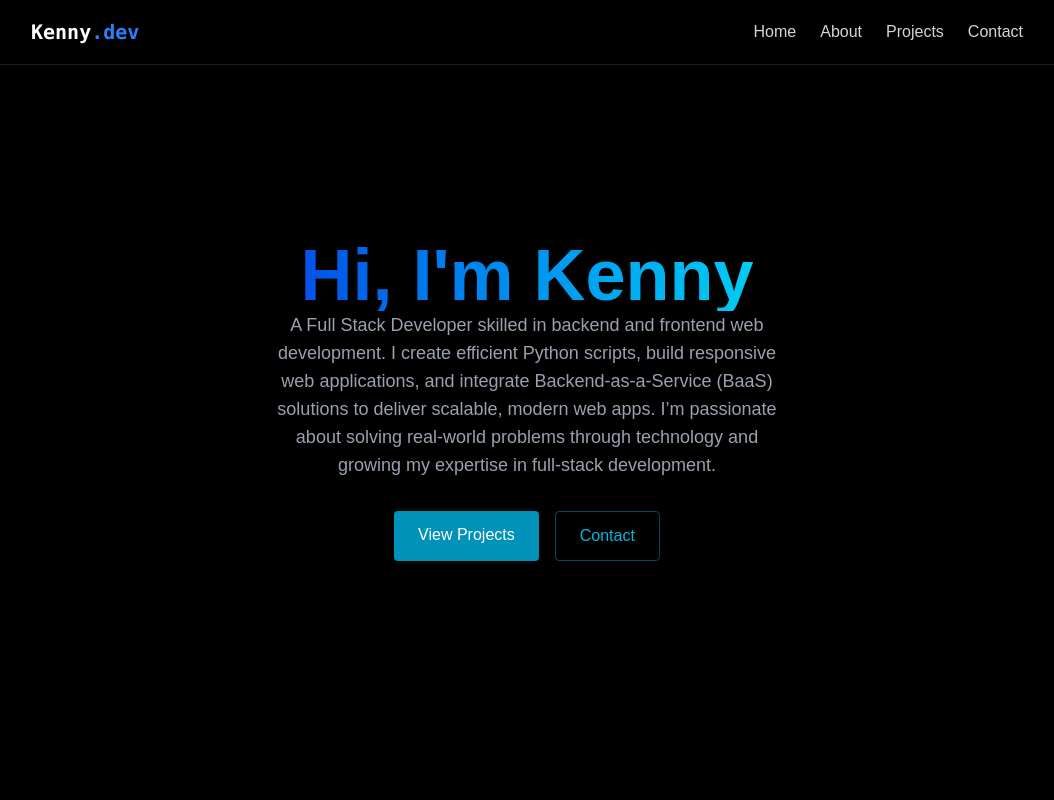
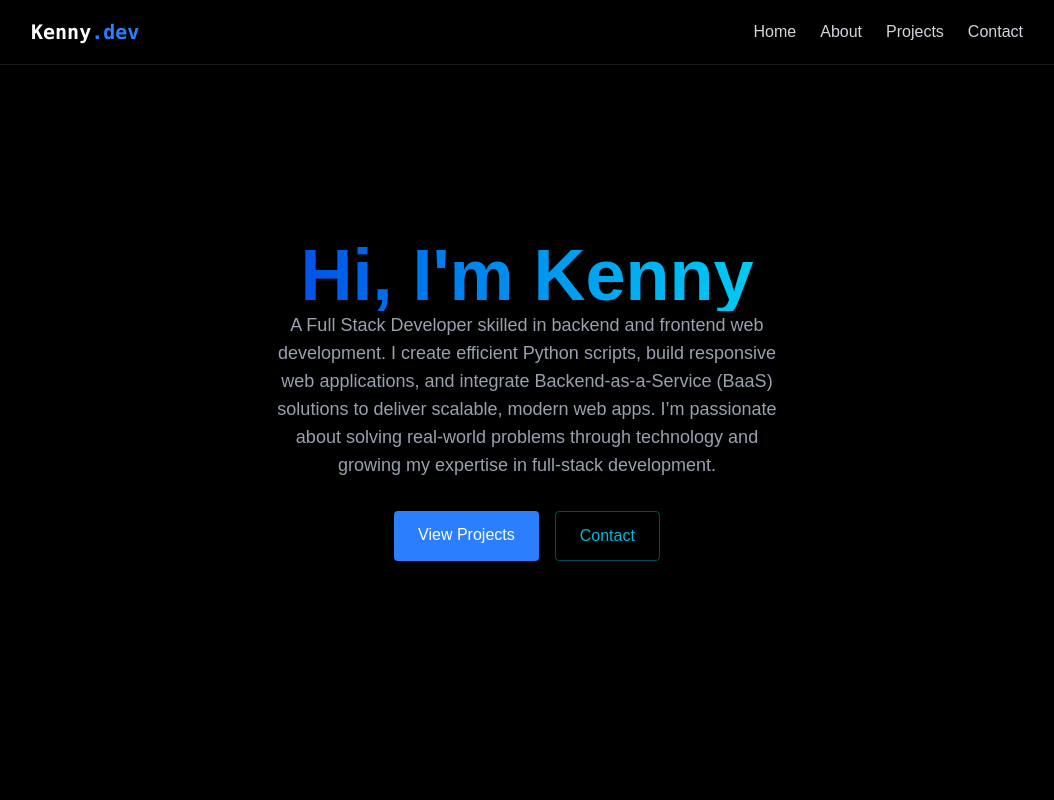
Before and after one commit to ch4rm78/kenny-portfolio, a React (Vite) app: page / in a window 1280 px wide. Shown: the top 800 px of the page, without its empty margins (113-1167 px from the left). Built offline with nearby package versions, Linux system fonts and the light colour scheme; no server answers.

Commit message:
new color

```diff
--- a/src/components/section/Home.jsx
+++ b/src/components/section/Home.jsx
@@ -15,7 +15,7 @@ const Home = () => {
           I’m passionate about solving real-world problems through technology and growing my expertise in full-stack development.
         </p>
         <div className="flex justify-center space-x-4">
-          <a href="#projects" className='bg-cyan-600 text-white py-3 px-6 rounded font-medium transition relative overflow-hidden
+          <a href="#projects" className='bg-blue-500 text-white py-3 px-6 rounded font-medium transition relative overflow-hidden
                                         hover:translate-y-0.5 hover:shadow-[0_0_15px_rgba(59,139,246,0.4)]'>
             View Projects
           </a>
```
